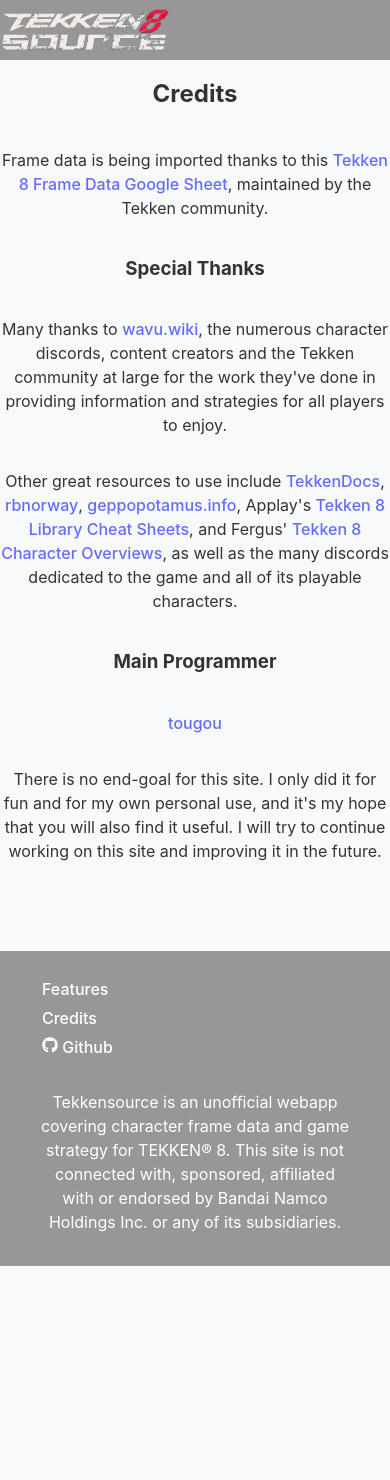
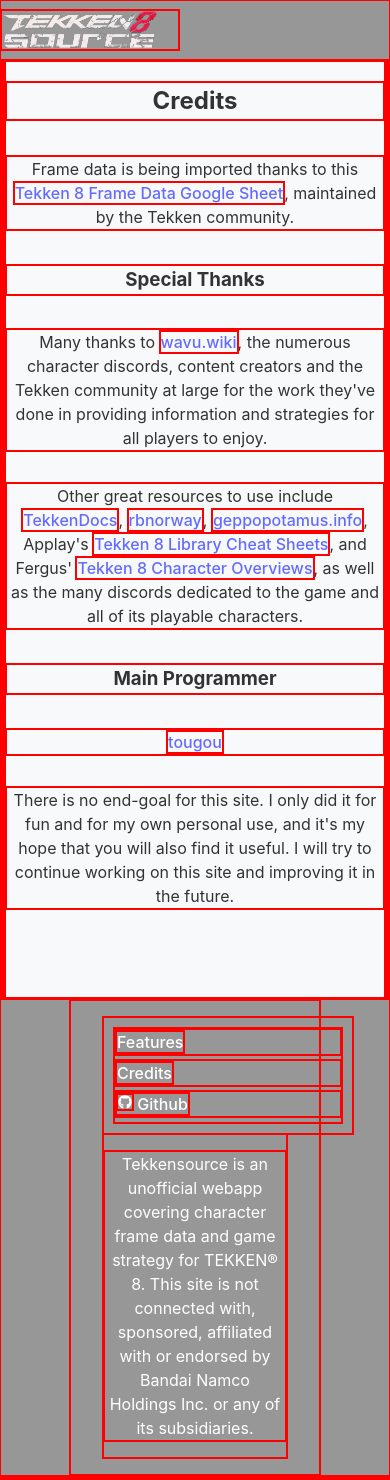
Before and after one commit to cifredo-sebastian/T8FrameData, a React (Vite) app in the folder t8framedata-project/: page /credits in a window 390 px wide. Before the commit the page ends 1266 px from the top, so only its background shows below. Built offline with nearby package versions, Linux system fonts and the light colour scheme.

Commit message:
footer mobile fix

```diff
--- a/t8framedata-project/src/index.css
+++ b/t8framedata-project/src/index.css
@@ -1,8 +1,8 @@
-/* * {
+* {
   border: 1px solid red;
   outline: 1px solid red;
   box-sizing: border-box;
-} */
+}
 
 :root {
   font-family: Inter, system-ui, Avenir, Helvetica, Arial, sans-serif;
@@ -735,6 +735,14 @@
   padding: 1rem 2rem;
 }
 
+@media (max-width: 430px) {
+  .footer-container {
+    max-width: 250px;
+  }
+}
+
+
+
 .footer-column {
   flex: 1;
   padding: 10px;
```
